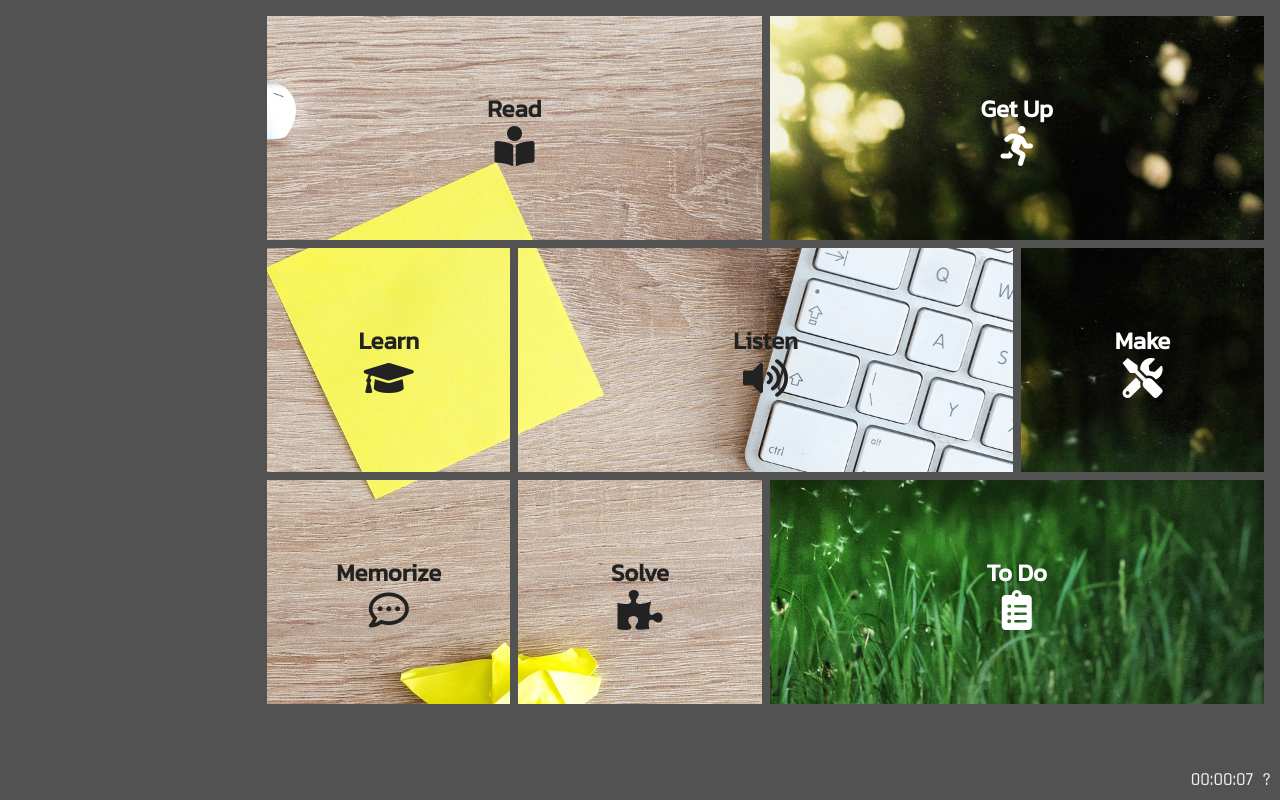
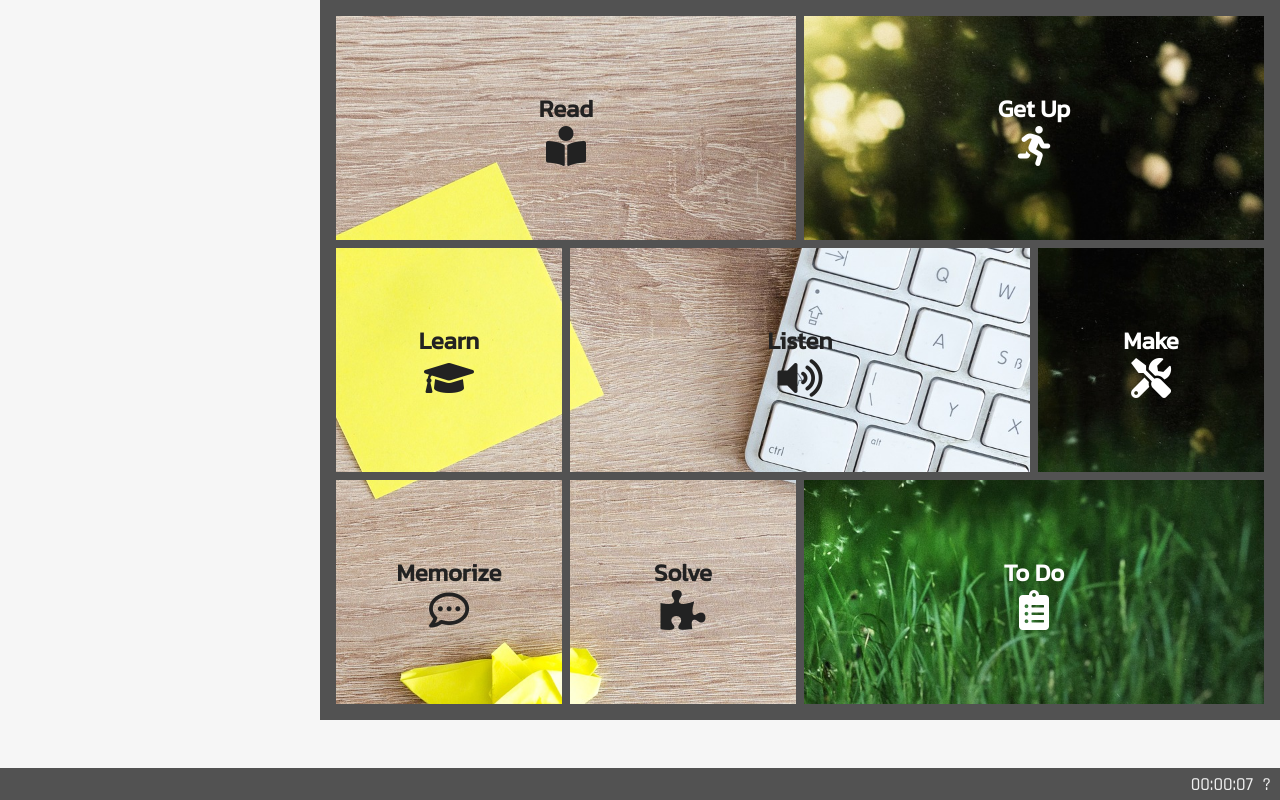
Before and after one commit to Spoupovitch/Kicker, a web app: file index.html in a window 1280 px wide. Run offline with its HTML, style and script files only (its server is not run), Linux system fonts and the light colour scheme; some libraries are stand-ins or nearby versions.

Commit message:
footer added, main grid styling changed, body element styling changed

```diff
--- a/assets/css/style.css
+++ b/assets/css/style.css
@@ -9,7 +9,8 @@ html {
 }
 
 body {
-    background: #525252;
+    position: relative;
+    background: #f6f6f6;
     min-height: 100%;
     font-family: 'Kanit', sans-serif;
 }
@@ -17,8 +18,12 @@ body {
 /* activities grid */
 .grid_container {
     display: grid;
-    grid-template-columns: repeat(5, 1fr);
+    float: right;
+    grid-template-columns: repeat(4, 1fr);
     gap: .5em;
+
+    width: 75%;
+    background: #525252;
     padding: 1em;
 }
 
@@ -41,28 +46,28 @@ body {
 }
 
 .grid_container > div:nth-of-type(1) {
+    grid-column: 1 / 3;
+}
+.grid_container > div:nth-of-type(2) {
+    grid-column: 3 / 5;
+}
+.grid_container > div:nth-of-type(3) {
+    grid-column: 1 / 2;
+}
+.grid_container > div:nth-of-type(4) {
     grid-column: 2 / 4;
 }
-.grid_container > div:nth-of-type(2) {
-    grid-column: 4 / 6;
+.grid_container > div:nth-of-type(5) {
+    grid-column: 4 / 5;
 }
-.grid_container > div:nth-of-type(3) {
+.grid_container > div:nth-of-type(6) {
+    grid-column: 1 / 2;
+}
+.grid_container > div:nth-of-type(7) {
     grid-column: 2 / 3;
 }
-.grid_container > div:nth-of-type(4) {
+.grid_container > div:nth-of-type(8) {
     grid-column: 3 / 5;
-}
-.grid_container > div:nth-of-type(5) {
-    grid-column: 5 / 6;
-}
-.grid_container > div:nth-of-type(6) {
-    grid-column: 2 / 3;
-}
-.grid_container > div:nth-of-type(7) {
-    grid-column: 3 / 4;
-}
-.grid_container > div:nth-of-type(8) {
-    grid-column: 4 / 6;
 }
 
 .bg1 {
@@ -91,16 +96,26 @@ body {
 }
 
 /* clock styling */
+.footer {
+    position: absolute;
+    bottom: 0;
+    display: flex;
+    align-items: center;
+
+    background: #525252;
+    height: 2em;
+    min-width: 100%;
+}
+
 #clock_container {
+    position: absolute;
+    right: .5em;
+    display: inline-flex;
+    gap: .5em;
+
     font-family: 'Rajdhani', sans-serif;
     font-size: 1.15em;
     color: #efefef;
-
-    position: absolute;
-    display: inline-flex;
-    gap: .5em;
-    right: .5em;
-    bottom: .5em;
 }
 
 #clock_tootip {
--- a/index.html
+++ b/index.html
@@ -153,7 +153,7 @@
 
     </section>
 
-    <section>
+    <section class="footer">
         <!-- time on site reminder -->
         <div id="clock_container">
             <div id="clock"></div>
```
